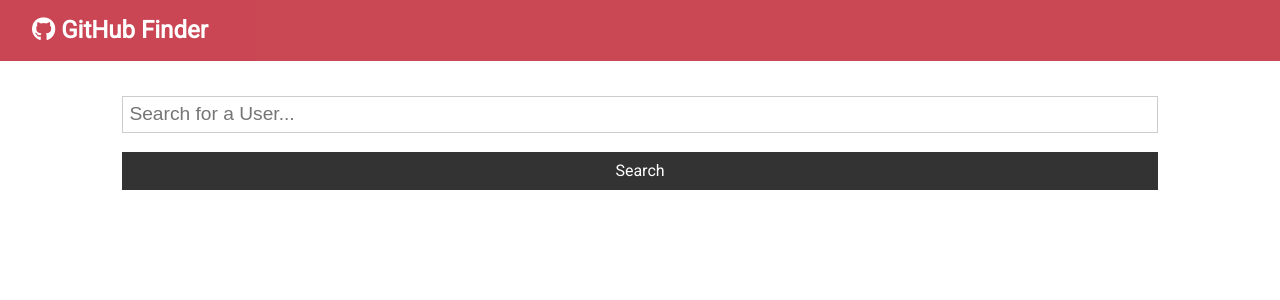
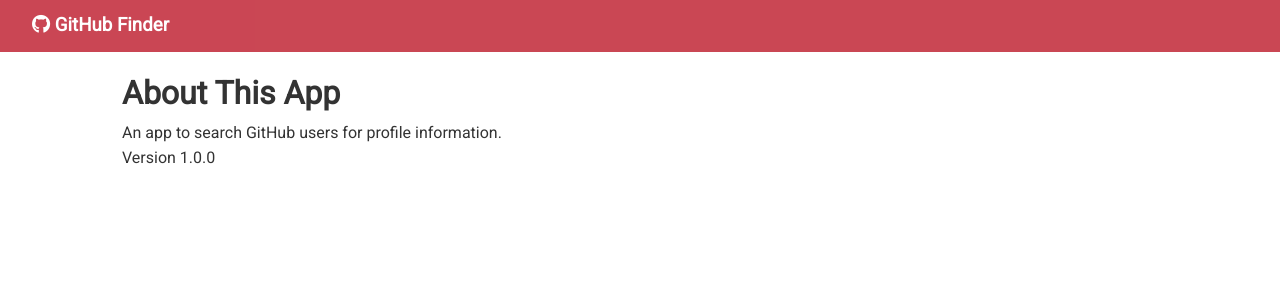
Before and after one commit to roxannebobby/github-user-finder-app, a React (Create React App) app: page /about in a window 1280 px wide. Shown: the top 300 px of the page. Built offline with nearby package versions, Linux system fonts and the light colour scheme.

Commit message:
router route and switch

```diff
--- a/package.json
+++ b/package.json
@@ -9,6 +9,7 @@
     "axios": "^0.24.0",
     "react": "^17.0.2",
     "react-dom": "^17.0.2",
+    "react-router-dom": "^5.2.1",
     "react-scripts": "4.0.3",
     "web-vitals": "^1.1.2"
   },
--- a/src/App.js
+++ b/src/App.js
@@ -1,9 +1,11 @@
 import React, { Component } from 'react';
+import { BrowserRouter as Router, Switch, Route } from 'react-router-dom';
 import axios from 'axios';
 import NavBar from './components/layout/NavBar';
 import Users from './components/users/Users';
 import Search from './components/users/Search';
 import Alert from './components/layout/Alert';
+import About from './components/pages/About';
 import './App.css';
 
 class App extends Component {
@@ -57,12 +59,19 @@
 		const { users, loading } = this.state;
 
 		return (
+			<Router>
 				<div className='App'>
 					<nav className='navbar bg-primary'>
 						<NavBar />
 					</nav>
 					<div className='container'>
 						<Alert alert={this.state.alert} />
+						<Switch>
+							<Route
+								exact
+								path='/'
+								render={(props) => (
+									<>
 										<Search
 											searchUsers={this.searchUsers}
 											clearUsers={this.clearUsers}
@@ -70,8 +79,14 @@
 											setAlert={this.setAlert}
 										/>
 										<Users loading={loading} users={users} />
+									</>
+								)}
+							/>
+							<Route exact path='/about' component={About} />
+						</Switch>
 					</div>
 				</div>
+			</Router>
 		);
 	}
 }
--- a/src/components/layout/NavBar.js
+++ b/src/components/layout/NavBar.js
@@ -3,11 +3,11 @@
 
 const NavBar = ({ icon, title }) => {
 	return (
-		<div>
+		<nav>
 			<h1>
 				<i className={icon} /> {title}
 			</h1>
-		</div>
+		</nav>
 	);
 };
 
--- /dev/null
+++ b/src/components/pages/About.js
@@ -0,0 +1,13 @@
+import React from 'react';
+
+const About = () => {
+	return (
+		<>
+			<h1>About This App</h1>
+			<p>An app to search GitHub users for profile information.</p>
+			<p>Version 1.0.0</p>
+		</>
+	);
+};
+
+export default About;
```
Also changed, not shown: 1 other file (tests, documents, lock files or other folders). Lines whose indentation alone changed are shown as unchanged.
